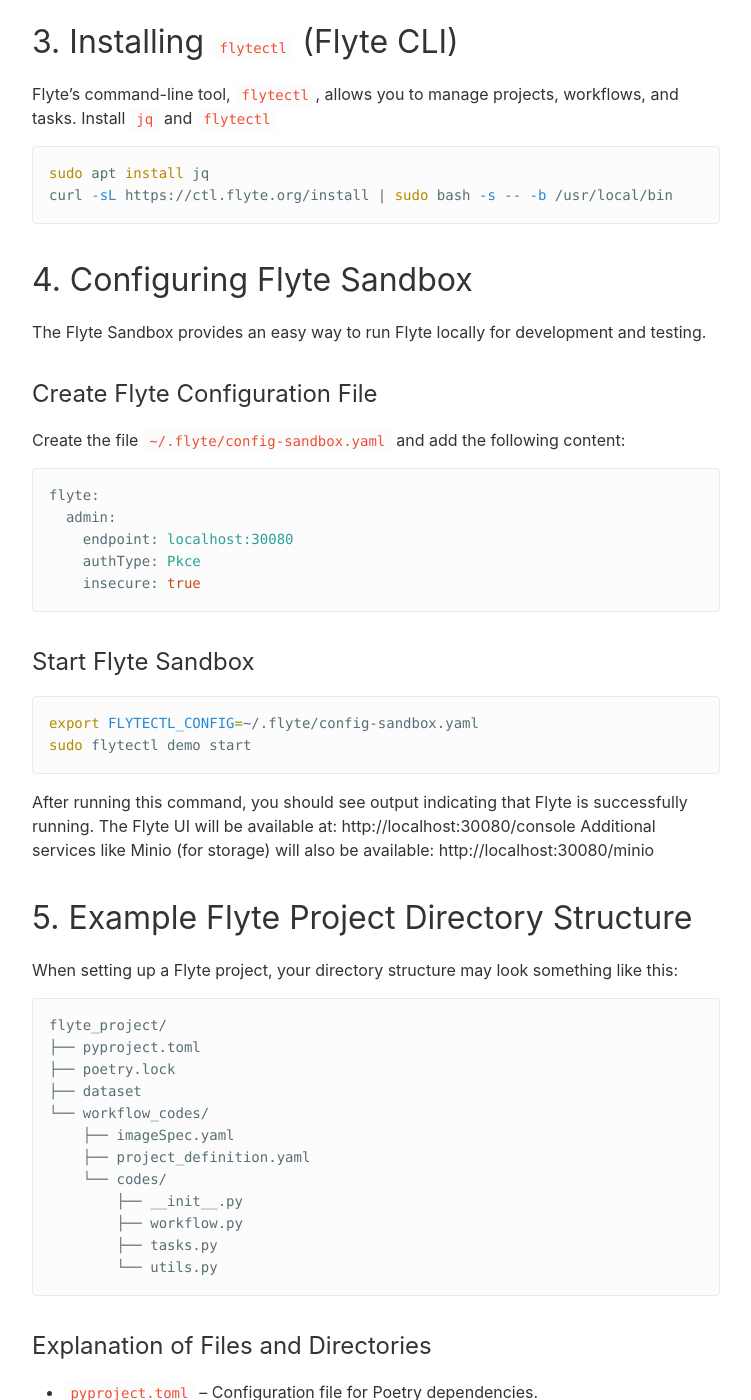
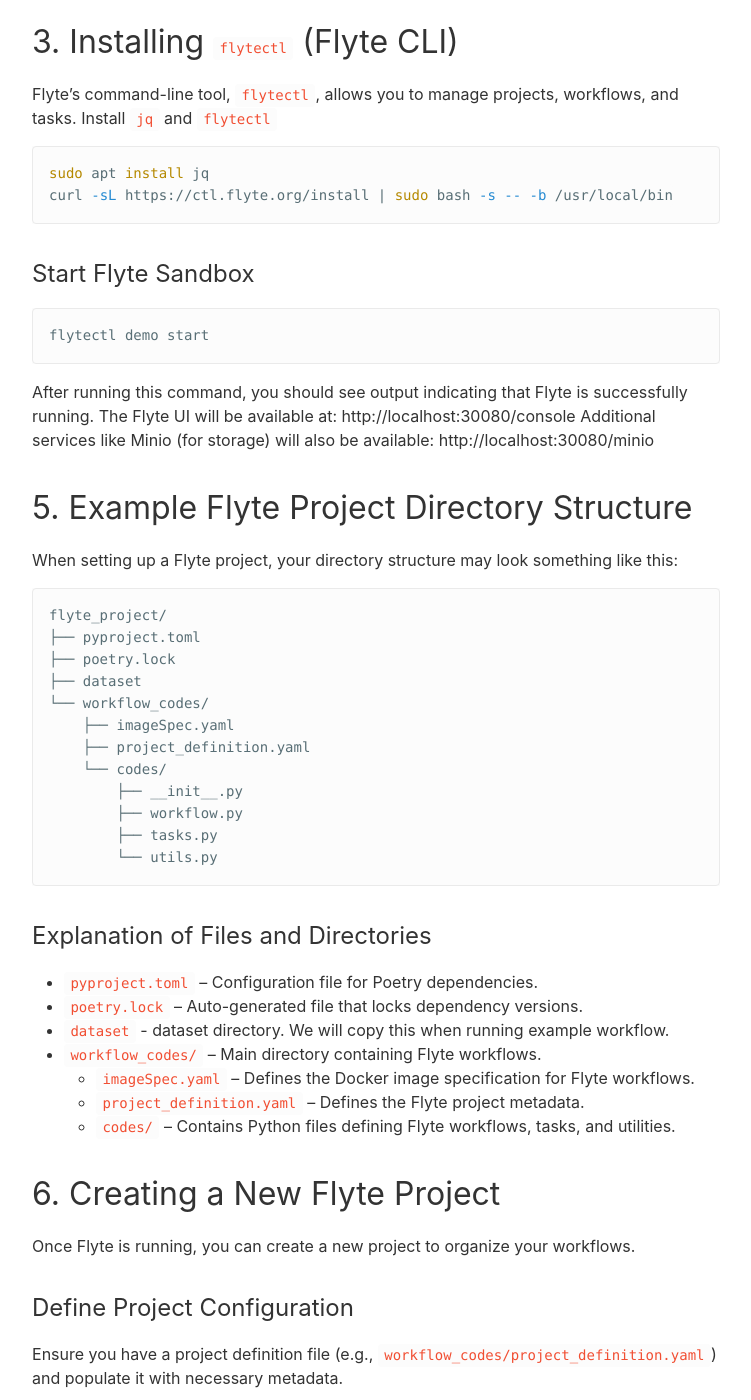
Before and after one commit to leroykim/leroykim.github.io, a Jekyll site: the page built from _posts/2025-02-26-setting-up-flyte.md, in a window 1280 px wide and 1400 px high, scrolled down 2727 px. Shown: the whole window, without its empty margins (264-1015 px from the left). Built offline with Jekyll 4.4.1, drawn with Linux system fonts in a browser that asks for light colours; some of the changed text lies outside the part shown.

Commit message:
Update Flyte posts

````diff
--- a/_posts/2025-02-26-setting-up-flyte.md
+++ b/_posts/2025-02-26-setting-up-flyte.md
@@ -95,21 +95,9 @@
 curl -sL https://ctl.flyte.org/install | sudo bash -s -- -b /usr/local/bin
 ```
 
-## 4. Configuring Flyte Sandbox
-The Flyte Sandbox provides an easy way to run Flyte locally for development and testing.
-### Create Flyte Configuration File
-Create the file `~/.flyte/config-sandbox.yaml` and add the following content:
-```yaml
-flyte:
-  admin:
-    endpoint: localhost:30080
-    authType: Pkce
-    insecure: true
-```
 ### Start Flyte Sandbox
 ```bash
-export FLYTECTL_CONFIG=~/.flyte/config-sandbox.yaml
-sudo flytectl demo start
+flytectl demo start
 ```
 After running this command, you should see output indicating that Flyte is successfully running. The Flyte UI will be available at: http://localhost:30080/console
 Additional services like Minio (for storage) will also be available: http://localhost:30080/minio
````
Also changed, not shown: other parts of _posts/2025-02-26-setting-up-flyte.md (+1 -0 lines), _posts/2025-02-10-flyte-reference.md (added, +15 -0 lines), 7 other files.
